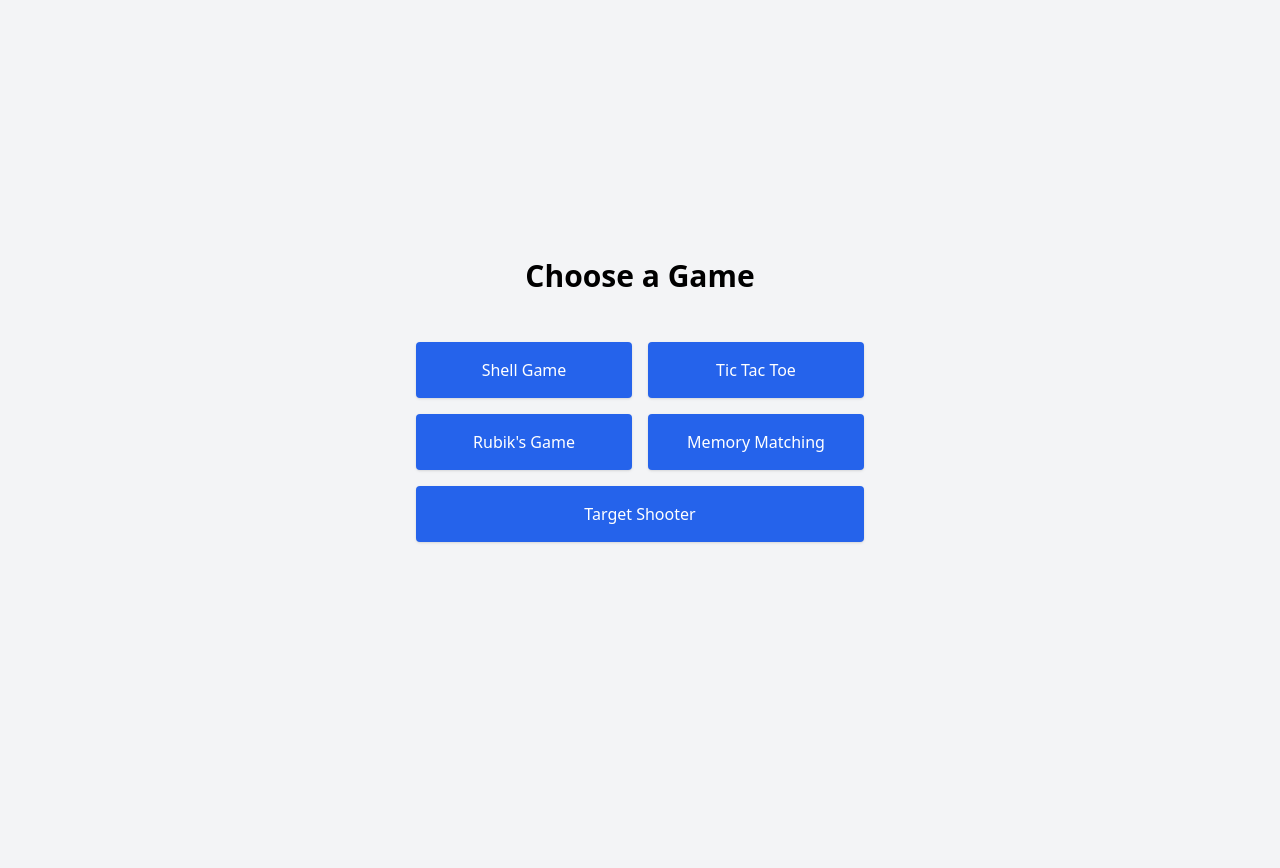
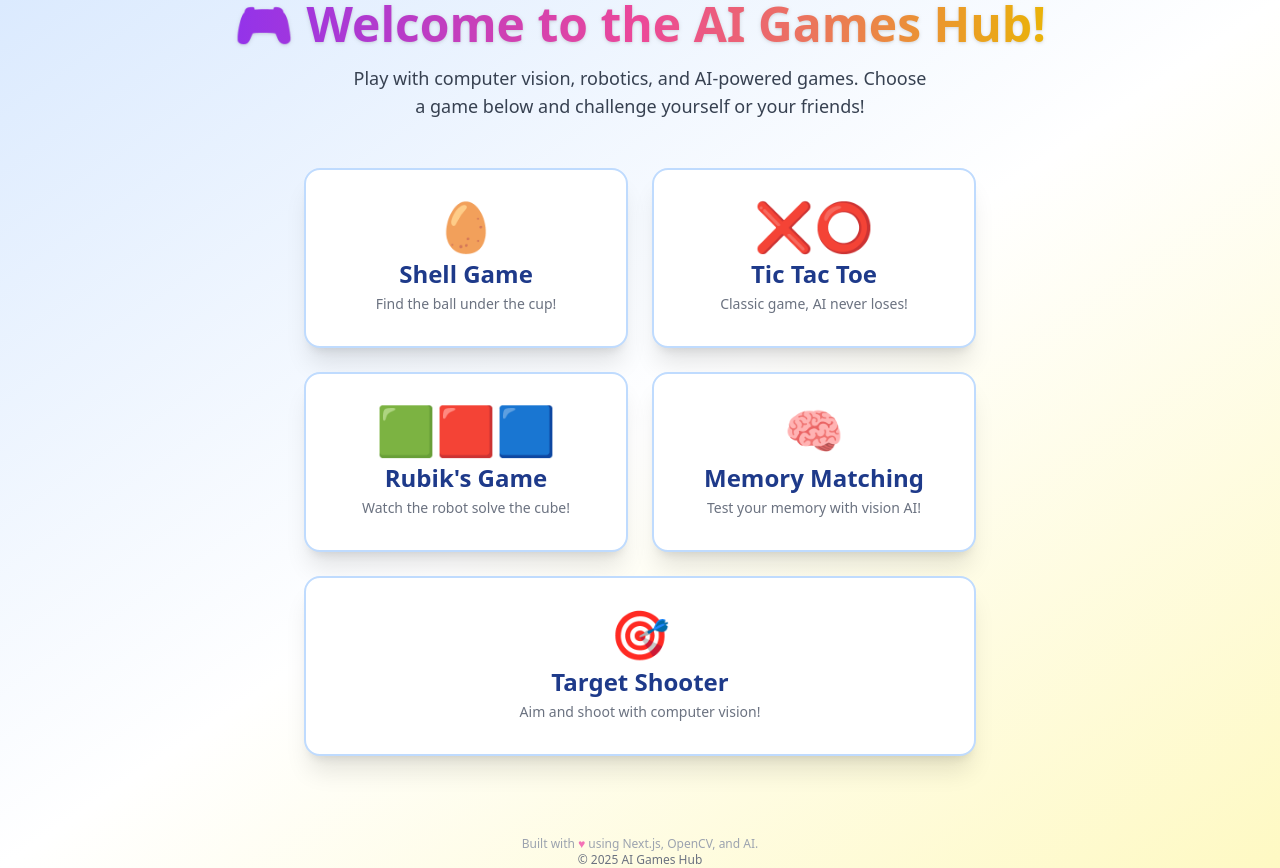
Before and after one commit to Exo1i/Tactic-SW, a Next.js app: page / in a window 1280 px wide. Before the commit the page ends 800 px from the top, so only its background shows below. Built offline with nearby package versions, Linux system fonts and the light colour scheme.

Commit message:
Updated the homepage

```diff
--- a/src/app/page.js
+++ b/src/app/page.js
@@ -2,35 +2,55 @@
 import { useRouter } from "next/navigation";
 
 const games = [
-  { name: "Shell Game", id: "shell-game" },
-  { name: "Tic Tac Toe", id: "tic-tac-toe" },
-  { name: "Rubik's Game", id: "rubiks-game" },
-  { name: "Memory Matching", id: "memory-matching" },
-  { name: "Target Shooter", id: "shooting-game" },
+  { name: "Shell Game", id: "shell-game", emoji: "🥚" },
+  { name: "Tic Tac Toe", id: "tic-tac-toe", emoji: "❌⭕" },
+  { name: "Rubik's Game", id: "rubiks-game", emoji: "🟩🟥🟦" },
+  { name: "Memory Matching", id: "memory-matching", emoji: "🧠" },
+  { name: "Target Shooter", id: "shooting-game", emoji: "🎯" },
 ];
 
 export default function Home() {
   const router = useRouter();
 
   return (
-    <div className="flex flex-col items-center justify-center min-h-screen gap-8">
-      <h1 className="text-3xl font-bold mb-4">Choose a Game</h1>
-      <div className="grid grid-cols-1 sm:grid-cols-2 gap-4 w-full max-w-md">
-        {games.map((game, idx) => {
-          // If odd number of games and this is the last one, center it by spanning two columns
-
-          return (
-            <button
-              key={game.id}
-              className={`px-6 py-4 bg-blue-600 text-white rounded shadow hover:bg-blue-700 transition
-                  ${idx === games.length - 1 ? "sm:col-span-2 justify-self-center w-full" : ""}`}
-              onClick={() => router.push(`/games/${game.id}`)}
-            >
-              {game.name}
-            </button>
-          );
-        })}
+    <div className="flex flex-col items-center justify-center min-h-screen gap-10 bg-gradient-to-br from-blue-100 via-white to-yellow-100">
+      <div className="flex flex-col items-center gap-2">
+        <h1 className="text-4xl sm:text-5xl font-extrabold text-transparent bg-clip-text bg-gradient-to-r from-purple-600 via-pink-500 to-yellow-500 drop-shadow mb-2">
+          🎮 Welcome to the AI Games Hub!
+        </h1>
+        <p className="text-lg text-gray-700 mb-2 text-center max-w-xl">
+          Play with computer vision, robotics, and AI-powered games. Choose a game below and challenge yourself or your friends!
+        </p>
       </div>
+      <div className="grid grid-cols-1 sm:grid-cols-2 gap-6 w-full max-w-2xl">
+        {games.map((game, idx) => (
+          <button
+            key={game.id}
+            className={`flex flex-col items-center justify-center px-8 py-8 rounded-2xl shadow-xl bg-white hover:bg-gradient-to-br hover:from-blue-100 hover:to-yellow-100 border-2 border-blue-200 hover:border-yellow-300 transition-all duration-200 transform hover:scale-105 focus:outline-none focus:ring-2 focus:ring-blue-400 ${
+              idx === games.length - 1 && games.length % 2 === 1
+                ? "sm:col-span-2 justify-self-center w-full"
+                : ""
+            }`}
+            onClick={() => router.push(`/games/${game.id}`)}
+          >
+            <span className="text-5xl mb-2">{game.emoji}</span>
+            <span className="text-2xl font-bold text-blue-900 mb-1">{game.name}</span>
+            <span className="text-sm text-gray-500">
+              {game.id === "shell-game" && "Find the ball under the cup!"}
+              {game.id === "tic-tac-toe" && "Classic game, AI never loses!"}
+              {game.id === "rubiks-game" && "Watch the robot solve the cube!"}
+              {game.id === "memory-matching" && "Test your memory with vision AI!"}
+              {game.id === "shooting-game" && "Aim and shoot with computer vision!"}
+            </span>
+          </button>
+        ))}
+      </div>
+      <footer className="mt-10 text-gray-400 text-xs text-center">
+        <span>
+          Built with <span className="text-pink-400">♥</span> using Next.js, OpenCV, and AI. <br />
+          <span className="text-gray-500">© {new Date().getFullYear()} AI Games Hub</span>
+        </span>
+      </footer>
     </div>
   );
 }
```
